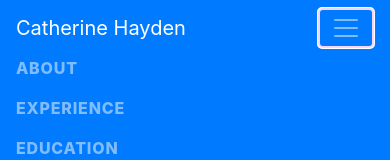
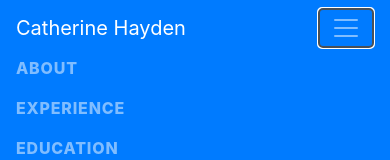
Before and after one commit to chayden1215/chayden1215.github.io, a website with bundled scripts: page index.html in a window 390 px wide. Both pictures are taken after a click on the button "Toggle navigation". Shown: the top 160 px of the page. Built offline with nearby package versions, Linux system fonts and the light colour scheme; a web font is replaced by a local one.

Commit message:
Update resume.css

```diff
--- a/css/resume.css
+++ b/css/resume.css
@@ -90,7 +90,7 @@ p.lead {
 }
 
 #sideNav .navbar-toggler:focus {
-  outline-color: #f3d6ff;
+  outline-color: #495057;
 }
 
 @media (min-width: 992px) {
```
